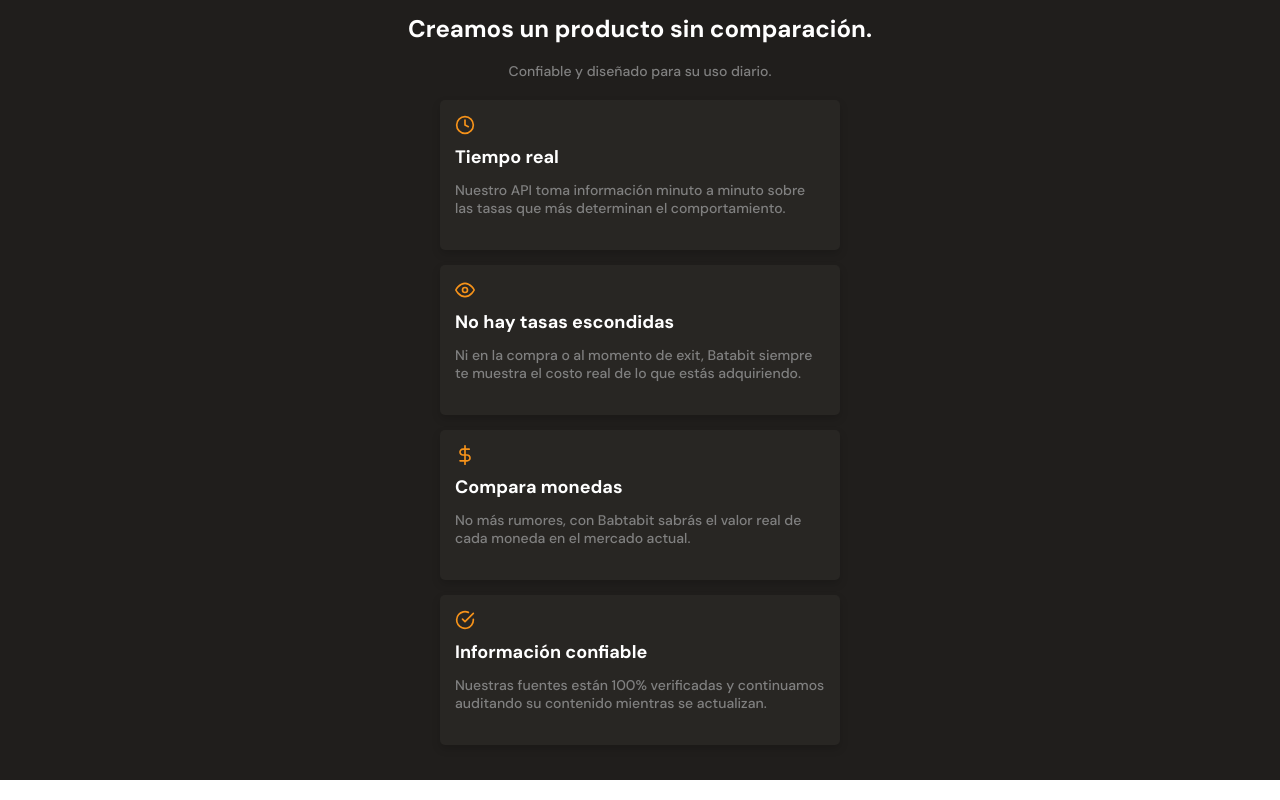
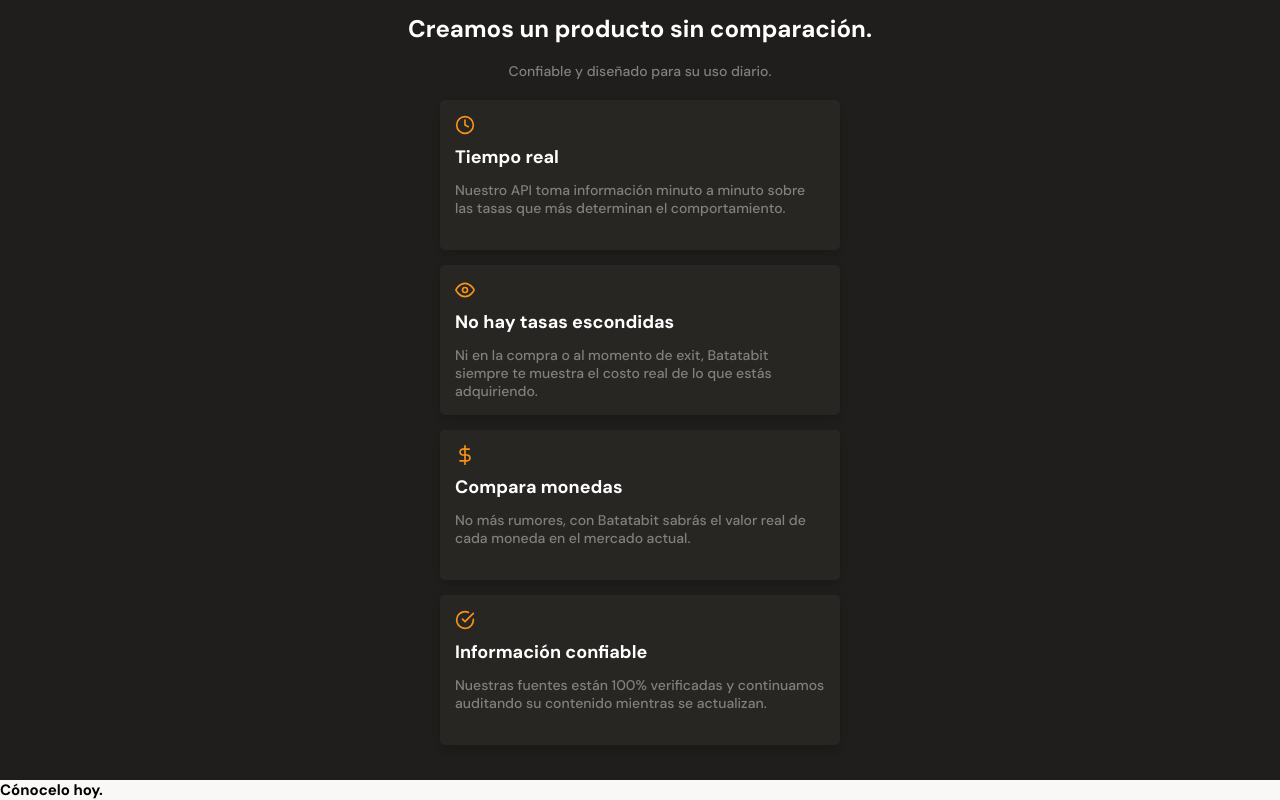
Before and after one commit to dr4g0nB/batata-bit, a plain HTML site: page index.html in a window 1280 px wide. Shown: the part 1570-2370 px from the top of the page. Drawn offline with Linux system fonts and the light colour scheme.

Commit message:
Added a comodin section

```diff
--- a/index.html
+++ b/index.html
@@ -94,7 +94,7 @@
         <p>Confiable y diseñado para su uso diario.</p>
       </div>
       <!--Cards-->
-      <!--Card 1-->
+        <!--Card 1-->
       <section class="product-cards--container">
         <article class="product-detail--card">
           <span class="icon clock"></span>
@@ -110,7 +110,7 @@
           <span class="icon eye"></span>
           <p class="product--card-title">No hay tasas escondidas</p>
           <p class="product--card-body">
-            Ni en la compra o al momento de exit, Batabit siempre te muestra el costo real de lo que estás adquiriendo.
+            Ni en la compra o al momento de exit, Batatabit siempre te muestra el costo real de lo que estás adquiriendo.
           </p>
         </article>
       </section>
@@ -120,7 +120,7 @@
           <span class="icon dollar_sign"></span>
           <p class="product--card-title">Compara monedas</p>
           <p class="product--card-body">
-            No más rumores, con Babtabit sabrás el valor real de cada moneda en el mercado actual.
+            No más rumores, con Batatabit sabrás el valor real de cada moneda en el mercado actual.
           </p>
         </article>
       </section>
@@ -135,7 +135,9 @@
         </article>
       </section>
     </section>
-    <section></section>
+    <section class="bitcoin-img-container">
+      <h2>Cónocelo hoy.</h2>
+    </section>
     <section></section>
   </main>
   <footer></footer>
```
